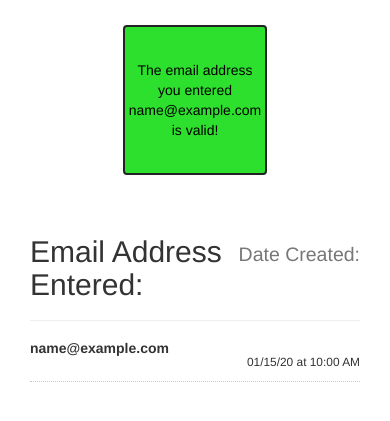
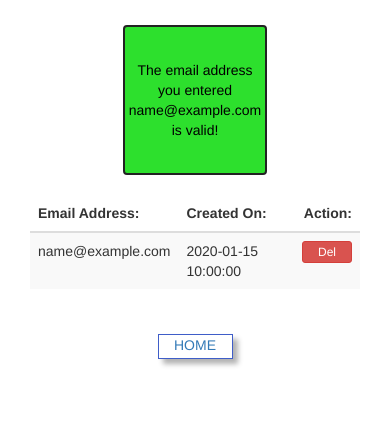
Before and after one commit to jdclark05/email-validation, a Flask app: page /display in a window 390 px wide. Shown: the top 421 px of the page. Run offline with Flask 2, Linux system fonts and the light colour scheme; tables that the repository leaves empty or names only in its code hold one stand-in row (values such as "Sample post"); some libraries are stand-ins or nearby versions.

Commit message:
Initial Commit

```diff
--- a/server.py
+++ b/server.py
@@ -21,6 +21,9 @@ def add_email():
                 "email":request.form['email']
             }
             email_addresses = connectToMySQL('email-validation').query_db(query, data)
+            if email_addresses is False:
+                flash("Email already exists!")
+                return redirect('/')
             return redirect("/display")
     else:
         return render_template("index.html")
@@ -32,6 +35,16 @@ def display():
         flash(f"The email address you entered {email_addresses[0]['email']} is valid!")
         return render_template("display.html", email_addresses=email_addresses)
 
+@app.route('/delete_email/<int:id>', methods=["GET"])
+def delete_user(id):
+    query = "DELETE FROM email_addresses WHERE id = %(id)s;"
+    data = {
+        'id':id
+    }
+
+    email_addresses = connectToMySQL('email-validation').query_db(query, data)
+    return redirect("/")
+
 
 if __name__ == "__main__":
     app.run(debug=True)
--- a/static/display.css
+++ b/static/display.css
@@ -36,6 +36,20 @@
     width: 100%;
 }
 
-.pull-right {
-    margin-top: 10px;
+thead{
+    width: 100%;
 }
+
+.btn {
+    width: 50px;
+}
+
+.homeLink {
+    margin-top: 25px;
+    text-align: center;
+    width: 75px;
+    Height: 25px;
+    border: 1px solid rgb(63, 93, 200);
+    background-color: white;
+    box-shadow: rgba(0, 0, 0, 0.3) 5px 5px 5px;
+}
--- a/templates/display.html
+++ b/templates/display.html
@@ -5,7 +5,7 @@
     <meta http-equiv='X-UA-Compatible' content='IE=edge'>
     <title>Page Title</title>
     <meta name='viewport' content='width=device-width, initial-scale=1'>
-    <link href="//netdna.bootstrapcdn.com/bootstrap/3.2.0/css/bootstrap.min.css" rel="stylesheet" id="bootstrap-css">
+    <link href="//netdna.bootstrapcdn.com/bootstrap/3.0.0/css/bootstrap.min.css" rel="stylesheet" id="bootstrap-css">
     <link rel="stylesheet" type="text/css" href="{{ url_for('static', filename='/display.css') }}">
 </head>
 <body>
@@ -19,22 +19,26 @@
             </div>
         {% endif %}
         {% endwith %}
-        <div class="row">
-            <div class="col-md-8">
-              <div class="page-header">
-                <h2><small class="pull-right">Date Created:</small> Email Address Entered:</h2>
+        <div class="row col-md-6 col-md-offset-2 custyle">
+        <table class="table table-striped custab">
+        <thead>
+            <tr>
+                <th class="text-left">Email Address:</th>
+                <th class="text-left">Created On:</th>
+                <th class="text-right">Action:</th>
+            </tr>
+        </thead>
+            {% for email in email_addresses%}
+            <tr>
+                <td class="text-left">{{email['email']}}</td>
+                <td class="text-left">{{email['created_at']}}</td>
+                <td class="text-right"><a class='btn btn-danger btn-xs' action="delete_email" name="{{email['id']}}"></span> Del</a></td>
+            </tr>
+            {% endfor %}
+        </table>
         </div>
-              {% for email in email_addresses%}
-               <div class="comments-list">
-                   <div class="media">
-                        <p class="pull-right"><small>{{email['created_at'].strftime('%m/%d/%y at %H:%M %p')}}</small></p>
-                        <div class="media-body">
-                            <h4 class="media-heading user_name">{{email['email']}}</h4>
-                        </div>
-                    </div>
-               </div>
-               {% endfor %}
-            </div>
+        <div>
+            <p class="homeLink"><a href="/">HOME</a></p>
         </div>
     </div>
 </body>
```
Also changed, not shown: 2 other files. Lines whose indentation alone changed are shown as unchanged.
